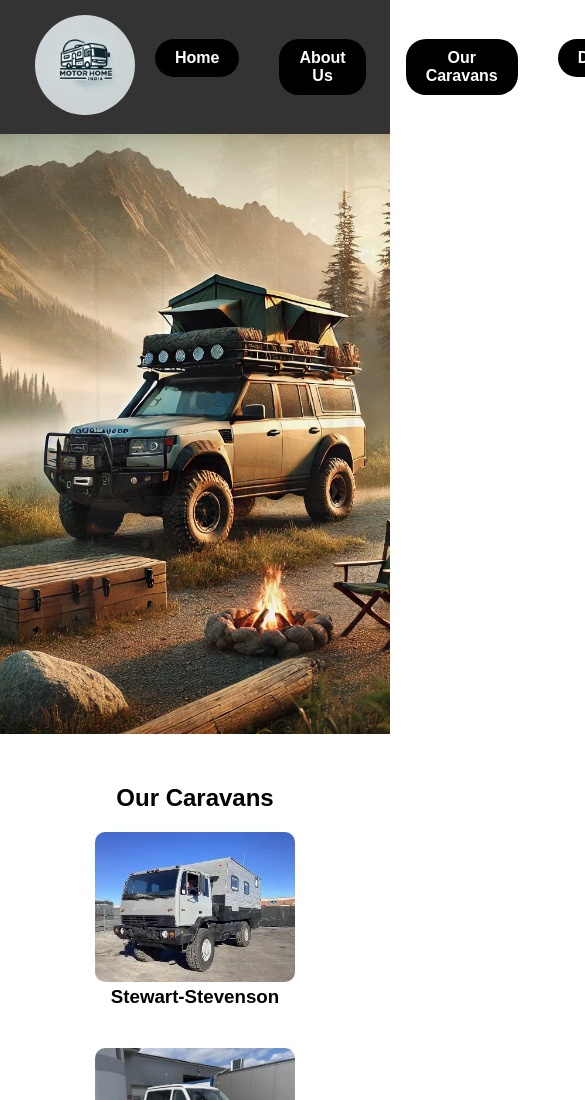
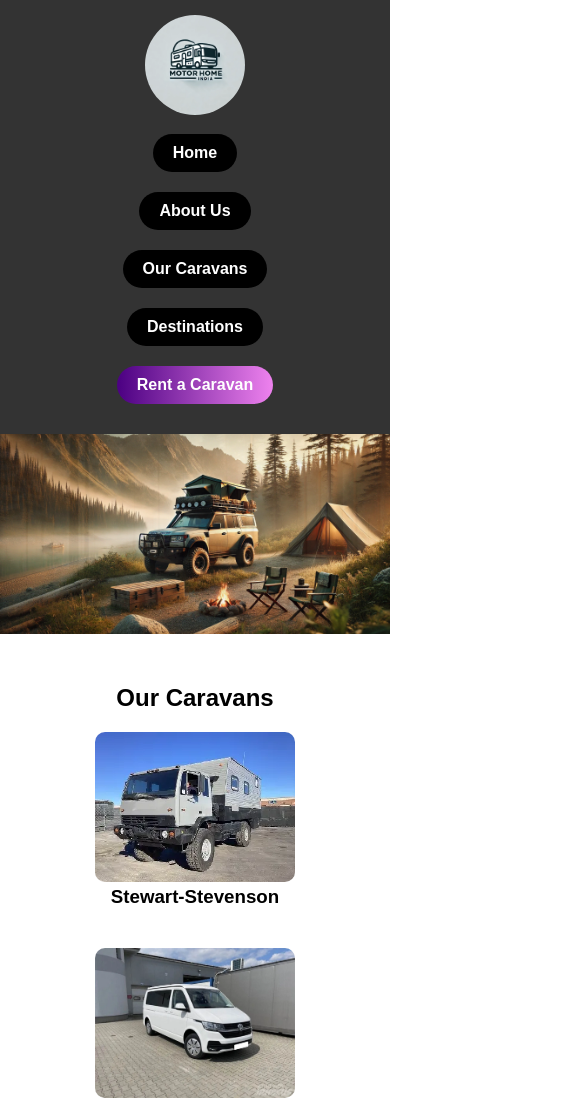
Before and after one commit to adityasinghteotia/motorhomeindia, a plain HTML site: page index.html in a window 390 px wide. Shown: the top 1100 px of the page, 585 px wide, since content can reach past the window. Drawn offline with Linux system fonts and the light colour scheme.

Commit message:
Update index.html

```diff
--- a/index.html
+++ b/index.html
@@ -245,6 +245,31 @@
         color: white;
         word-spacing: 5px;
       }
+      @media (max-width: 768px) {
+        header {
+          flex-direction: column;
+          text-align: center;
+        }
+        .logo img {
+          margin: 0 auto;
+        }
+        nav ul {
+          flex-direction: column;
+          align-items: center;
+        }
+        .hero {
+          height: 250px;
+        }
+      }
+      @media (max-width: 480px) {
+        .hero {
+          height: 200px;
+        }
+        .step img {
+          width: 80px;
+          height: 80px;
+        }
+      }
     </style>
   </head>
   <body>
```
